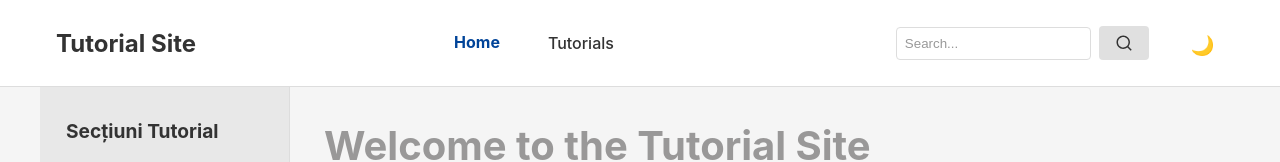
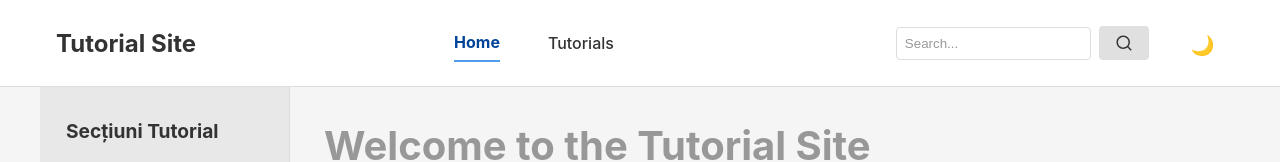
Before and after one commit to Lung-Alexandra/tutorial-site, a Next.js app: page / in a window 1280 px wide. Shown: the top 162 px of the page. Built offline with nearby package versions, Linux system fonts and the light colour scheme.

Commit message:
fixed navbar active border color

```diff
--- a/public/styles/main.css
+++ b/public/styles/main.css
@@ -54,7 +54,6 @@ main.content {
 }
 
 .main-nav a {
-  color: white;
   text-decoration: none;
   padding: 0.5rem 0;
   font-weight: 500;
@@ -62,7 +61,6 @@ main.content {
 
 .main-nav a.active {
   font-weight: bold;
-  border-bottom: 2px solid white;
 }
 
 .main-nav .container {
@@ -97,7 +95,7 @@ main.content {
   justify-content: center;
   padding: 0.5rem;
   background-color: #666;
-  color: white;
+  /*color: white;*/
   border: none;
   cursor: pointer;
   border-radius: 4px;
--- a/public/styles/theme.css
+++ b/public/styles/theme.css
@@ -108,6 +108,7 @@ header .container {
 
 .main-nav a.active {
   color: var(--active-link) !important;
+  border-bottom: 2px solid var(--primary-color);
 }
 
 .container {
```
